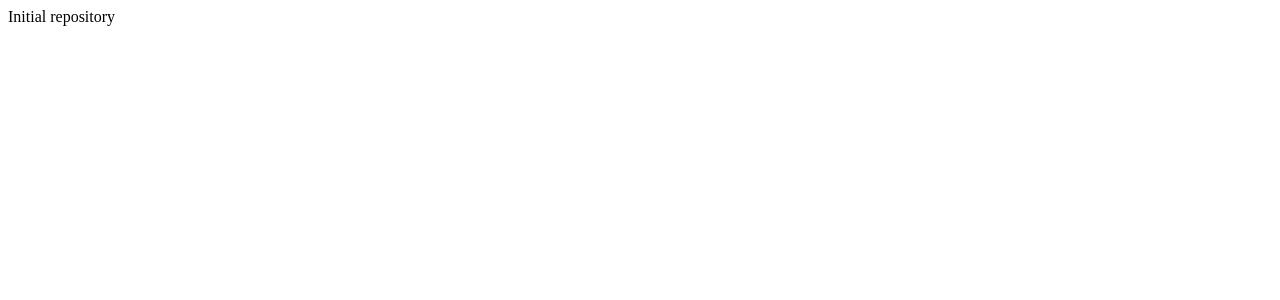
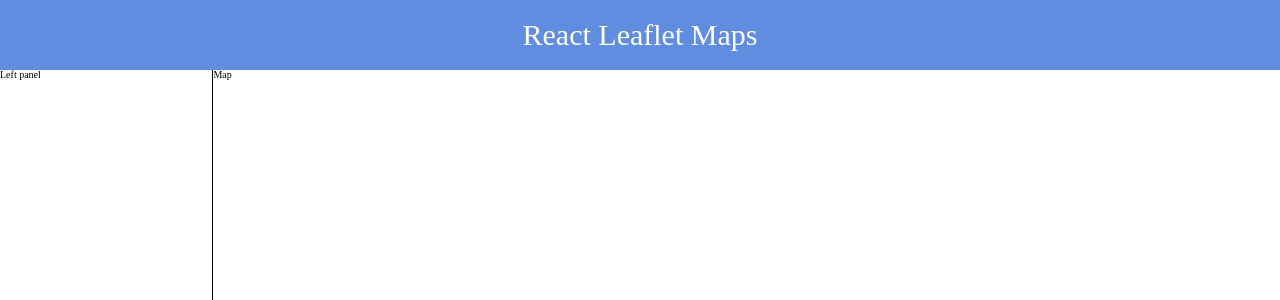
Before and after one commit to lmalvasia/react-leaflet-maps, a React (Create React App) app: page / in a window 1280 px wide. Shown: the top 300 px of the page. Built offline with nearby package versions, Linux system fonts and the light colour scheme.

Commit message:
Initial layout and add eslint

```diff
--- a/src/App.tsx
+++ /dev/null
@@ -1,11 +0,0 @@
-import React from 'react';
-
-const App = () => {
-  return (
-    <div className="App">
-      Initial repository
-    </div>
-  );
-}
-
-export default App;
--- /dev/null
+++ b/src/components/App.module.css
@@ -0,0 +1,25 @@
+.header {
+  width: 100vw;
+  font-size: 30px;
+  text-align: center;
+  background-color: rgb(96, 141, 224);
+  color: #FFF;
+  padding: 2rem 0rem;
+}
+
+.bodyContainer {
+  display: flex;
+  height: 100%;
+}
+
+.leftPanel {
+  display: flex;
+  width: 20%;
+  height: 100%;
+  border-right: 1px solid black;
+}
+
+.map {
+  width: 100%;
+  height: 100%;
+}
--- /dev/null
+++ b/src/components/App.tsx
@@ -0,0 +1,14 @@
+import React from 'react';
+import styles from './App.module.css';
+
+const App = () => (
+  <>
+    <div className={styles.header}>React Leaflet Maps</div>
+    <div className={styles.bodyContainer}>
+      <div className={styles.leftPanel}>Left panel</div>
+      <div className={styles.map}>Map</div>
+    </div>
+  </>
+);
+
+export default App;
--- /dev/null
+++ b/src/index.css
@@ -0,0 +1,65 @@
+html, body, div, span, applet, object, iframe,
+h1, h2, h3, h4, h5, h6, p, blockquote, pre,
+a, abbr, acronym, address, big, cite, code,
+del, dfn, em, img, ins, kbd, q, s, samp,
+small, strike, strong, sub, sup, tt, var,
+b, u, i, center,
+dl, dt, dd, ol, ul, li,
+fieldset, form, label, legend,
+table, caption, tbody, tfoot, thead, tr, th, td,
+article, aside, canvas, details, embed,
+figure, figcaption, footer, header, hgroup,
+menu, nav, output, ruby, section, summary,
+time, mark, audio, video {
+	margin: 0;
+	padding: 0;
+	border: 0;
+	font-size: 100%;
+	font: inherit;
+	vertical-align: baseline;
+  font-size: 10px;
+}
+
+article, aside, details, figcaption, figure,
+footer, header, hgroup, menu, nav, section {
+	display: block;
+}
+
+body {
+	line-height: 1;
+}
+
+ol, ul {
+	list-style: none;
+}
+
+blockquote, q {
+	quotes: none;
+}
+
+blockquote:before, blockquote:after,
+q:before, q:after {
+	content: '';
+	content: none;
+}
+
+table {
+	border-collapse: collapse;
+	border-spacing: 0;
+}
+
+html,
+body,
+#root {
+  height: 100%;
+  margin: 0;
+}
+
+#root {
+	display: flex;
+	flex-direction: column;
+}
+
+* {
+	box-sizing: border-box;
+}
--- a/src/index.tsx
+++ b/src/index.tsx
@@ -1,13 +1,14 @@
 import React from 'react';
 import ReactDOM from 'react-dom';
-import App from './App';
+import App from './components/App';
 import reportWebVitals from './reportWebVitals';
+import './index.css';
 
 ReactDOM.render(
   <React.StrictMode>
     <App />
   </React.StrictMode>,
-  document.getElementById('root')
+  document.getElementById('root'),
 );
 
 // If you want to start measuring performance in your app, pass a function
```
Also changed, not shown: package.json (+18 -2 lines), src/reportWebVitals.ts (+7 -1 lines), .eslintrc.js (added), 1 other file (tests, documents, lock files or other folders).
